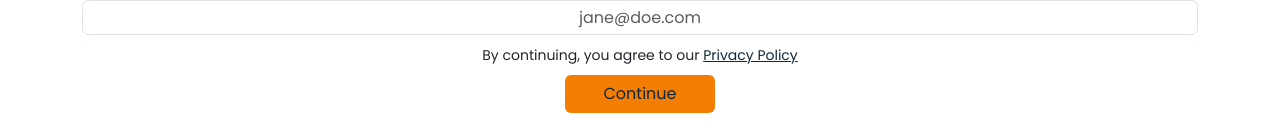
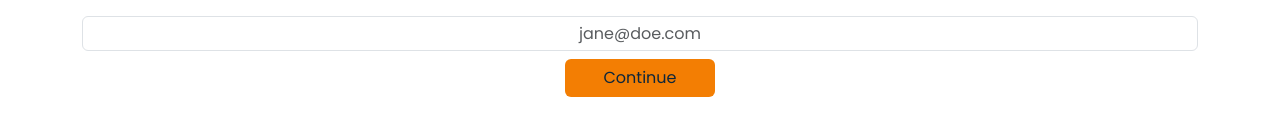
Before and after one commit to Aurora-Systems/ztx_lander, a React (Vite) app: page /authenticate in a window 1280 px wide. Shown: the part 422-557 px from the top of the page. Built offline with nearby package versions, Linux system fonts and the light colour scheme.

Commit message:
Comment out privacy policy link on authenticate page

```diff
--- a/src/pages/authenticate.tsx
+++ b/src/pages/authenticate.tsx
@@ -82,7 +82,7 @@ const Authenticate = () => {
 
                     </div>
                     <div className="mb-2">
-                        <small>By continuing, you agree to our <a href="/legal/privacy-policy" target="_blank"  className="p_text">Privacy Policy</a></small>
+                        {/* <small>By continuing, you agree to our <a href="/legal/privacy-policy" target="_blank"  className="p_text">Privacy Policy</a></small> */}
                     </div>
                     <div>
                         <button type="submit" className="btn p_btn" disabled={loading}>{loading?<Spinner size="sm"/>:"Continue"}</button>
```
